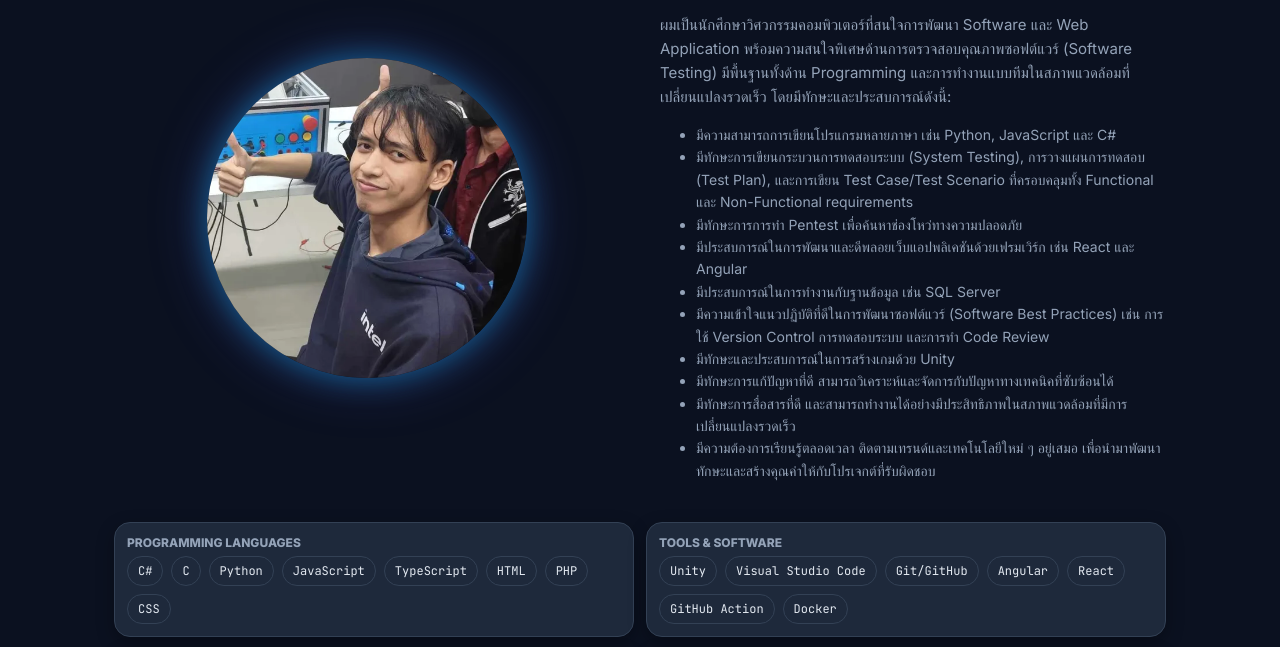
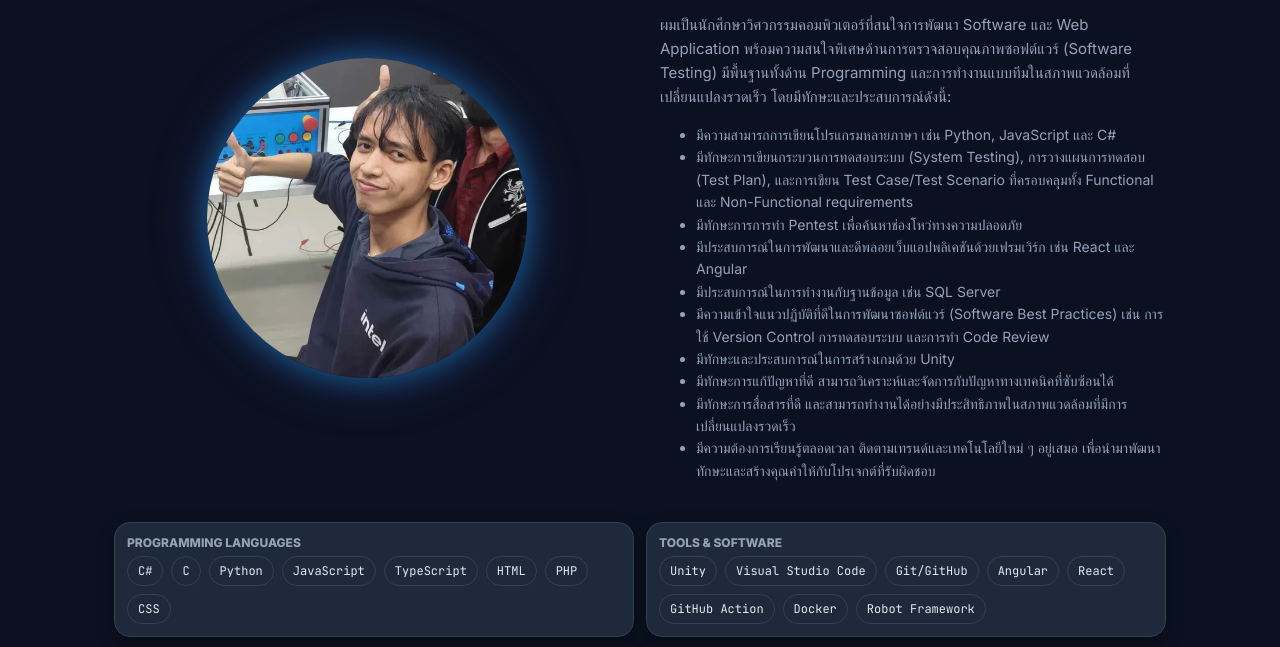
Before and after one commit to WitoonPaising/Portfolio, a plain HTML site: page index.html in a window 1280 px wide. Shown: the part 153-800 px from the top of the page. Drawn offline with Linux system fonts and the light colour scheme.

Commit message:
WebUpdate

```diff
--- a/index.html
+++ b/index.html
@@ -190,6 +190,7 @@
             <span class="chip">React</span>
             <span class="chip">GitHub Action</span>
             <span class="chip">Docker</span>
+            <span class="chip">Robot Framework</span>
           </div>
         </div>
         <!-- Education วางก่อน Contact เพื่อให้จับคู่กันใน grid 2 คอลัมน์ -->
```
